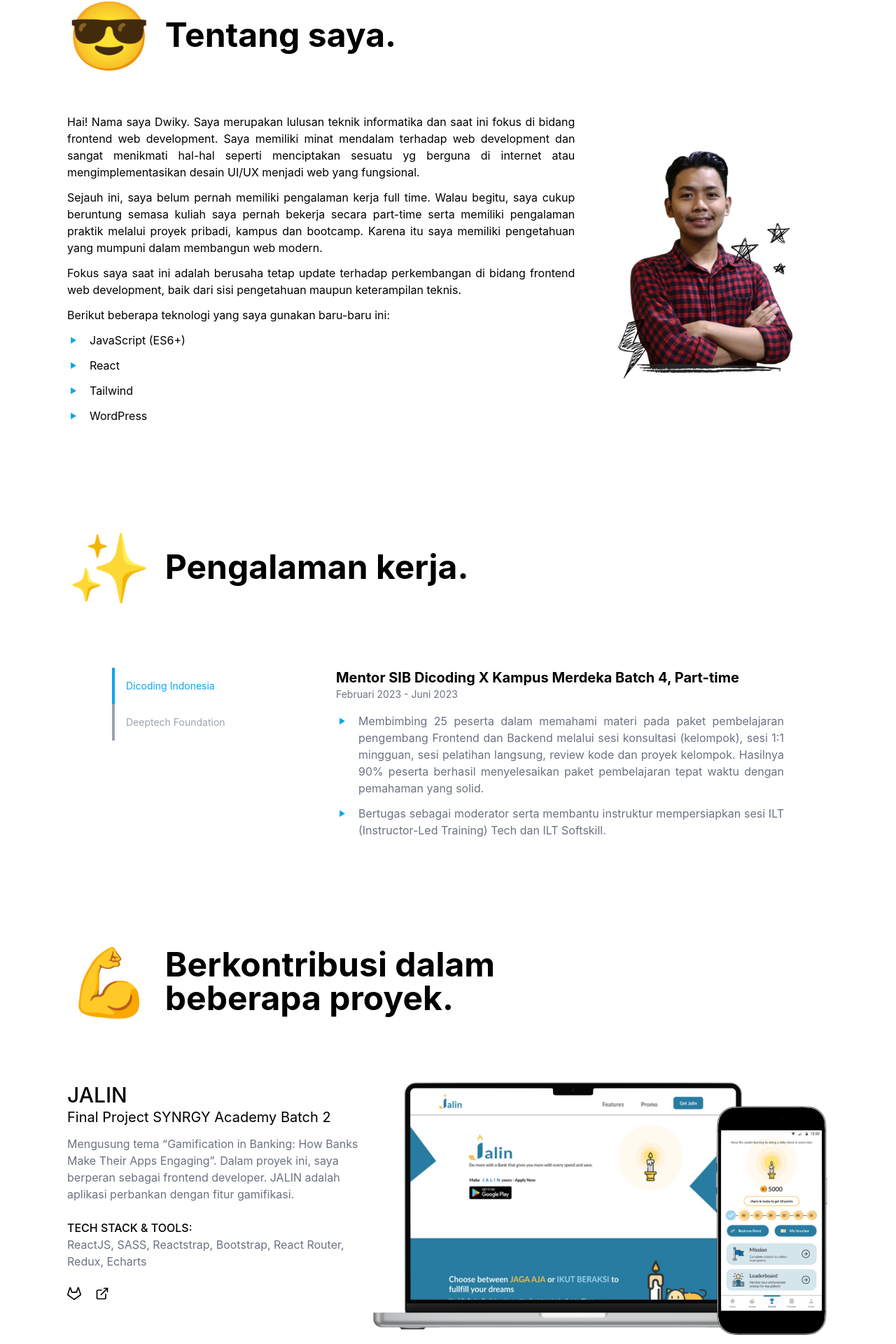
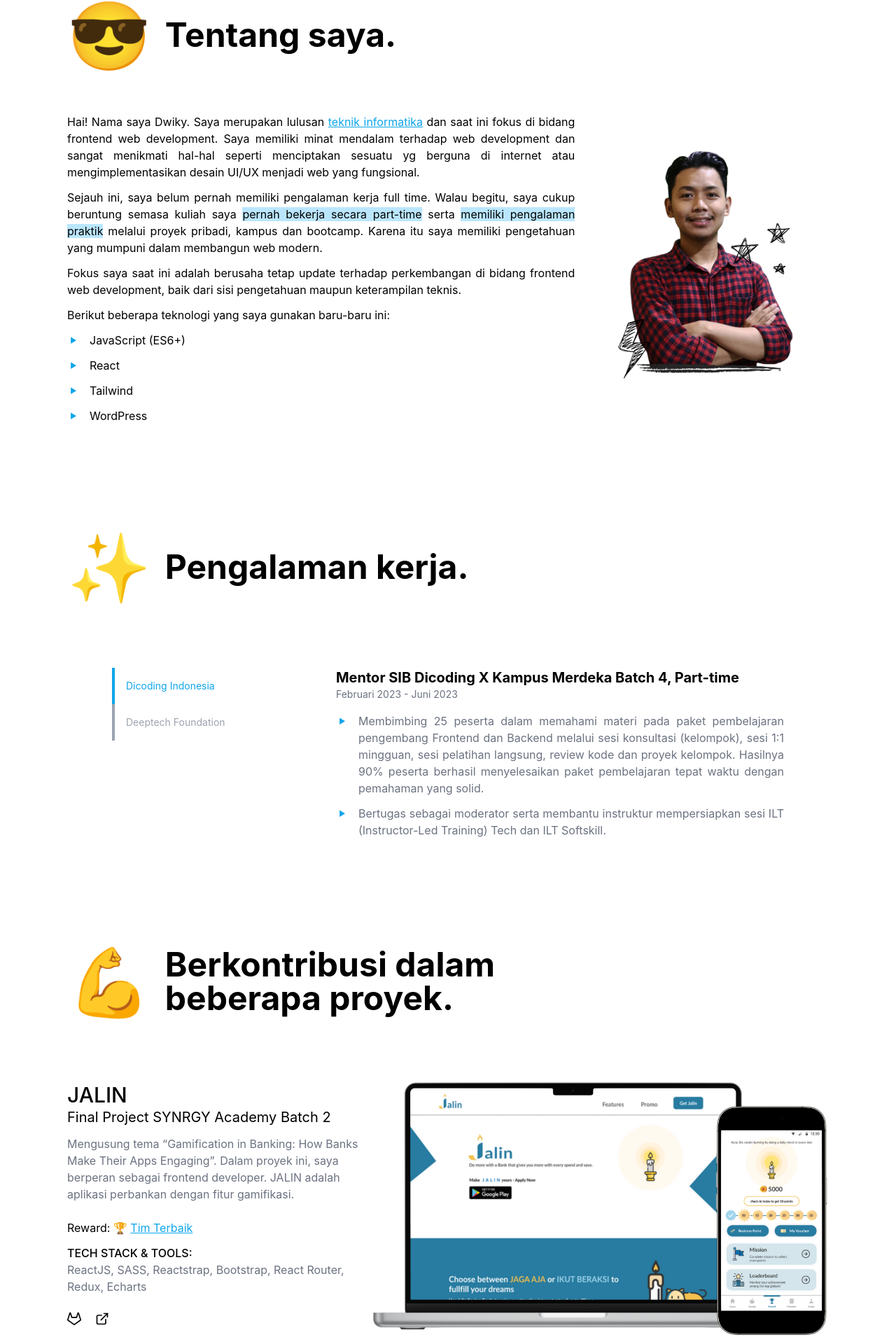
Before and after one commit to DwkLoki/portfolio-website, a React (Create React App) app: page / in a window 1280 px wide. Shown: the part 902-2822 px from the top of the page at 70% size. Built offline with nearby package versions, Linux system fonts and the light colour scheme.

Commit message:
perbaiki highlight dan hover

```diff
--- a/src/App.js
+++ b/src/App.js
@@ -41,11 +41,22 @@
         <div className="lg:mt-16 flex lg:flex-row mt-10 flex-col">
           <div className='flex flex-col space-y-3 lg:w-2/3 text-justify w-full'>
             <p>
-              Hai! Nama saya Dwiky. Saya merupakan lulusan teknik informatika dan saat ini fokus di bidang frontend web development.
+              Hai! Nama saya Dwiky. Saya merupakan lulusan
+                <span className='relative group'>
+                  <span> </span>
+                  <span className='text-sky-500 underline'>teknik informatika</span>
+                  <span> </span>
+                  <img
+                    src="./images/wisuda.jpg"
+                    alt="gambar terhover"
+                    className="absolute left-20 -top-40 invisible group-hover:visible opacity-0 group-hover:opacity-100 transform transition-all duration-300"
+                  />
+                </span>
+              dan saat ini fokus di bidang frontend web development.
               Saya memiliki minat mendalam terhadap web development dan sangat menikmati hal-hal seperti menciptakan sesuatu yg berguna di internet atau mengimplementasikan desain UI/UX menjadi web yang fungsional.
             </p>
             <p>
-              Sejauh ini, saya belum pernah memiliki pengalaman kerja full time. Walau begitu, saya cukup beruntung semasa kuliah saya pernah bekerja secara part-time serta memiliki pengalaman praktik melalui proyek pribadi, kampus dan bootcamp.
+              Sejauh ini, saya belum pernah memiliki pengalaman kerja full time. Walau begitu, saya cukup beruntung semasa kuliah saya <span className='bg-sky-200'>pernah bekerja secara part-time</span> serta <span className='bg-sky-200'>memiliki pengalaman praktik</span> melalui proyek pribadi, kampus dan bootcamp.
               Karena itu saya memiliki pengetahuan yang mumpuni dalam membangun web modern.
             </p>
             <p>
@@ -96,6 +107,17 @@
             subTitle : 'Final Project SYNRGY Academy Batch 2',
             desc : 'Mengusung tema “Gamification in Banking: How Banks Make Their Apps Engaging”. Dalam proyek ini, saya berperan sebagai frontend developer. JALIN adalah aplikasi perbankan dengan fitur gamifikasi.',
             techStack : 'ReactJS, SASS, Reactstrap, Bootstrap, React Router, Redux, Echarts',
+            reward : [
+              <span className='relative group'>
+                <span className='text-black'>Reward: 🏆 </span>
+                <span className='text-sky-500 underline'>Tim Terbaik</span>
+                <img
+                  src="./images/reward-synrgy.png"
+                  alt="gambar terhover"
+                  className="absolute left-20 -top-40 invisible group-hover:visible opacity-0 group-hover:opacity-100 transform transition-all duration-300"
+                />
+              </span>
+            ],
             link : {
               gitlab : 'https://gitlab.com/binarxsynrgy-2_mainbootcamp/finalprojectsynrgy/team-c/frontend',
               preview : 'https://bankjalin.vercel.app'
--- a/src/components/ProjectItem.jsx
+++ b/src/components/ProjectItem.jsx
@@ -3,7 +3,7 @@
 import { FiGitlab } from "react-icons/fi";
 
 export default function ProjectItem(props) {
-    const {title, subTitle, desc, techStack, link, image} = props.projectItem
+    const {title, subTitle, desc, reward, techStack, link, image} = props.projectItem
 
     return (
         <>
@@ -20,6 +20,7 @@
                             {desc}
                         </p>
                         <br />
+                        {reward && <div className="pb-3">{reward}</div>}
                         <div className='text-black font-medium'>TECH STACK & TOOLS:</div>
                         <p>
                             {techStack}
```
Also changed, not shown: public/images/reward-synrgy.png (added), 1 other file (tests, documents, lock files or other folders).
